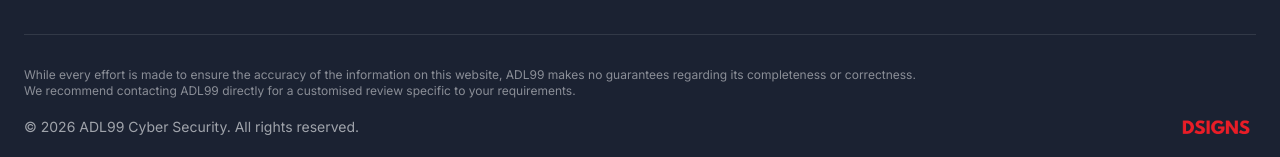
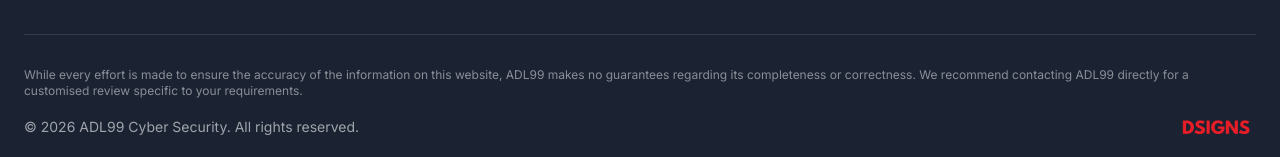
Before and after one commit to akshayvt0487/adl99, a Next.js app: page / in a window 1280 px wide. Shown: the part 8228-8385 px from the top of the page. Built offline with nearby package versions, Linux system fonts and the light colour scheme; no server answers.

Commit message:
disclaimer fix

```diff
--- a/src/components/Footer.tsx
+++ b/src/components/Footer.tsx
@@ -85,7 +85,7 @@ const Footer = () => {
         </div>
 
         <div className="border-t border-background/10 pt-8">
-          <p className="text-xs text-background/50 mb-4 max-w-4xl">
+          <p className="text-xs text-background/50 mb-4 w-full">
             While every effort is made to ensure the accuracy of the information on this website, ADL99 makes no guarantees regarding its completeness or correctness. We recommend contacting ADL99 directly for a customised review specific to your requirements.
           </p>
           <div className="flex flex-col md:flex-row justify-between items-center gap-4">
```
